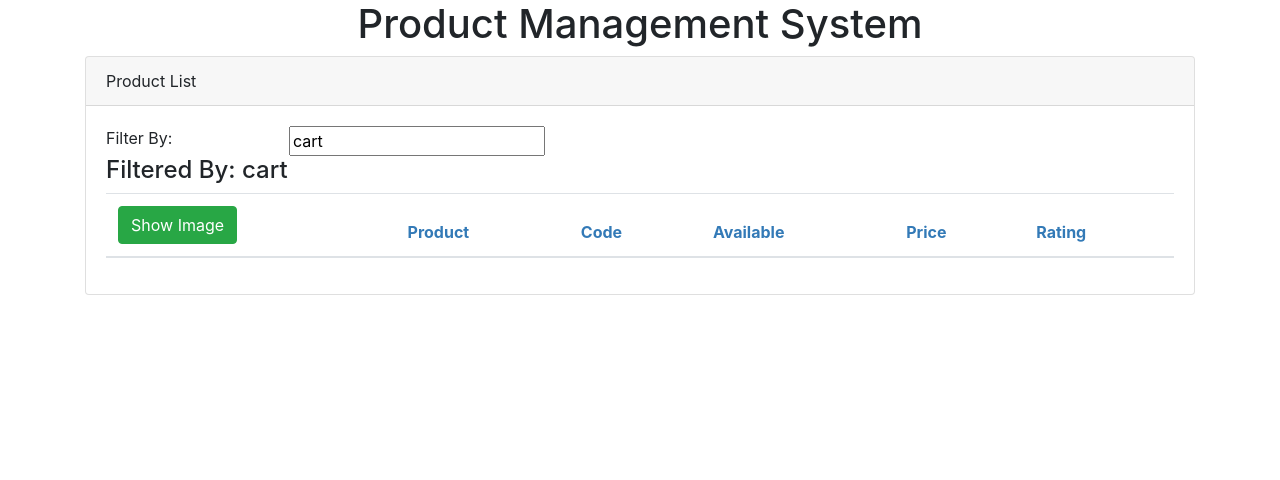
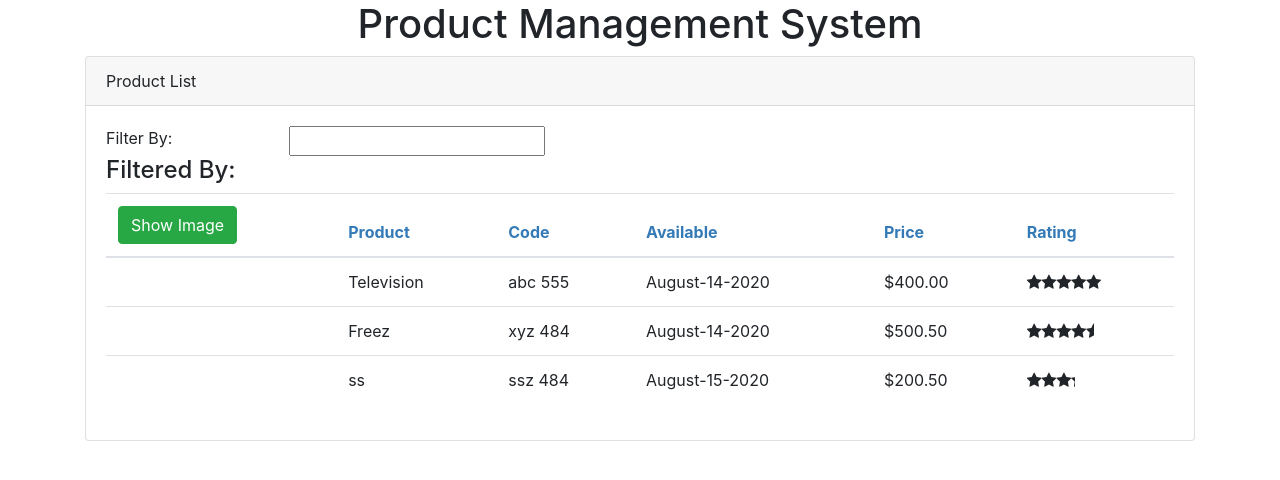
Before and after one commit to vikas36714/pluralsightangular, an Angular app: page / in a window 1280 px wide. Shown: the top 480 px of the page. Built offline with nearby package versions, Linux system fonts and the light colour scheme.

Commit message:
added star cmp and updatded product-list cmp

```diff
--- a/src/app/app.module.ts
+++ b/src/app/app.module.ts
@@ -6,12 +6,14 @@ import { AppComponent } from './app.component';
 import { ProductListComponent } from './products/product-list.component';
 import { FormsModule } from '@angular/forms';
 import { ConvertToSpacesPipe } from './shared/convert-to-spaces.pipe';
+import { StarComponent } from './shared/star/star.component';
 
 @NgModule({
   declarations: [
     AppComponent,
       ProductListComponent,
-      ConvertToSpacesPipe
+      ConvertToSpacesPipe,
+      StarComponent
    ],
   imports: [
     BrowserModule,
--- a/src/app/products/product-list.component.html
+++ b/src/app/products/product-list.component.html
@@ -35,7 +35,7 @@
             <td>{{product.code | lowercase | convertToSpaces: '-'}}</td>
             <td>{{product.releaseDate}}</td>
             <td>{{product.price | currency:'USD':'symbol':'1.2-2'}}</td>
-            <td>{{product.rating}}</td>
+            <td><app-star [rating] = "product.rating" (ratingClicked) = 'onRatingClicked($event)'></app-star></td>
           </tr>
         </tbody>
       </table>
--- a/src/app/products/product-list.component.ts
+++ b/src/app/products/product-list.component.ts
@@ -1,5 +1,6 @@
 import { Component, OnInit } from '@angular/core';
 import { IProduct } from './product';
+import { Message } from '@angular/compiler/src/i18n/i18n_ast';
 
 @Component({
   selector: 'app-product-list',
@@ -45,8 +46,22 @@ export class ProductListComponent implements OnInit {
     "price": 500.50,
     "rating": 4.5,
     "imageUrl": "assets/images/img2.png"
+   },
+   {
+    "id": 3,
+    "name": "ss",
+    "code": 'ssz-484',
+    "releaseDate": "August-15-2020",
+    "description": "This is my Third Product",
+    "price": 200.50,
+    "rating": 3.2,
+    "imageUrl": "assets/images/img2.png"
    }
   ];
+
+  onRatingClicked(message: string): void{
+    this.pageTitle = 'Product List : '+ message;
+  }
 
   performFilter(filterBy: string): IProduct[] {
     filterBy = filterBy.toLocaleLowerCase();
@@ -56,7 +71,7 @@ export class ProductListComponent implements OnInit {
 
   constructor() {
     this.filteredProducts = this.products;
-    this.listFilter = 'cart';
+    this.listFilter = '';
   }
 
   ngOnInit() {
--- /dev/null
+++ b/src/app/shared/star/star.component.html
@@ -0,0 +1,9 @@
+<div class="crop" [style.width.px]="starWidth" [title]="rating" (click)="onCLick()">
+  <div style="width: 75px;" >
+    <span class="fa fa-star" ></span>
+    <span class="fa fa-star" ></span>
+    <span class="fa fa-star" ></span>
+    <span class="fa fa-star" ></span>
+    <span class="fa fa-star" ></span>
+  </div>
+</div>
--- /dev/null
+++ b/src/app/shared/star/star.component.scss
@@ -0,0 +1,7 @@
+.crop {
+    overflow: hidden;
+}
+
+div{
+    cursor: pointer;
+}
--- /dev/null
+++ b/src/app/shared/star/star.component.ts
@@ -0,0 +1,26 @@
+import { Component, OnInit, Input, Output, EventEmitter } from '@angular/core';
+
+
+@Component({
+  selector: 'app-star',
+  templateUrl: './star.component.html',
+  styleUrls: ['./star.component.scss']
+})
+export class StarComponent implements OnInit {
+
+  constructor() { }
+
+  @Input() rating: number;
+  starWidth: number;
+  @Output() ratingClicked: EventEmitter<string> = new EventEmitter<string>();
+
+  ngOnInit() { }
+  ngOnChanges(): void {
+    this.starWidth = this.rating * 75/5;
+  }
+
+  onCLick(): void{
+    this.ratingClicked.emit(`the rating ${this.rating} was clicked`);
+  }
+
+}
```
Also changed, not shown: 1 other file (tests, documents, lock files or other folders).
